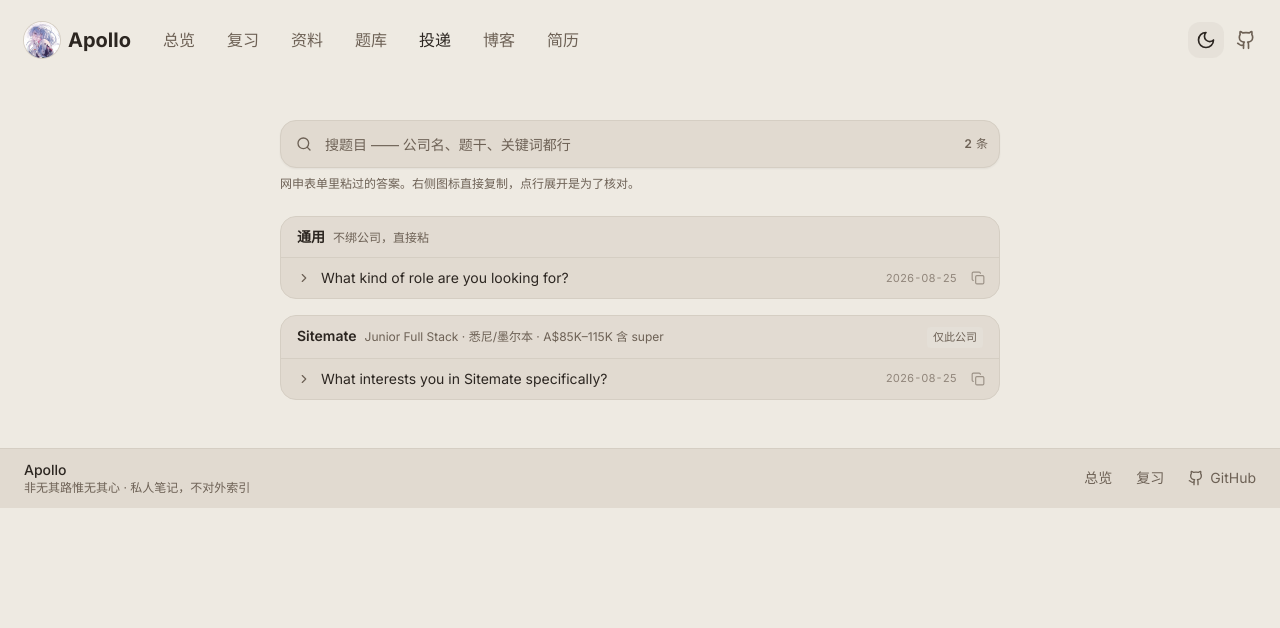
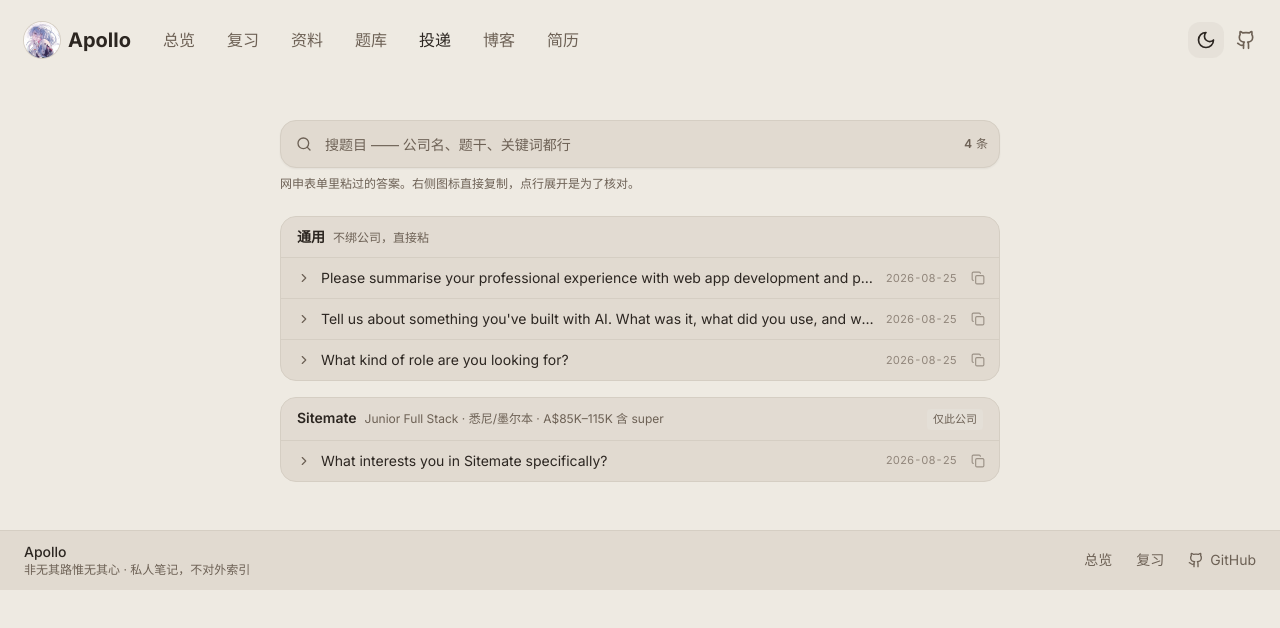
Before and after one commit to Fzgt/apollo, a React (Vite) app: page /apply in a window 1280 px wide. Shown: the top 628 px of the page. Built offline with nearby package versions, Linux system fonts and the light colour scheme.

Commit message:
feat: 投递库补上经历总结与 AI 项目两题

```diff
--- a/src/content/applications/general.ts
+++ b/src/content/applications/general.ts
@@ -8,6 +8,35 @@ export const general: ApplicationGroup = {
   title: '通用',
   subtitle: '不绑公司，直接粘',
   answers: [
+    {
+      id: 'web-experience-summary',
+      q: 'Please summarise your professional experience with web app development and previous projects',
+      keywords: [
+        '工作经历', '经验总结', 'summarise experience', 'background', 'tell us about your experience',
+        'Beyz', 'BioMap', 'Baidu', 'Periplus', 'WinterFell', 'OpenClaw',
+      ],
+      used: '2026-08-25',
+      note: '倒序讲三段经历，每段落在一个可核对的数字上。末段把副业和 agentic 工作方式收成一句「这已经是我干活的方式」——不是学习意愿，是既成事实。Vue 写在 React 旁边，别漏。',
+      a: `I'm a full-stack engineer with just over two years across consumer and enterprise web products, working mostly in TypeScript — React and Vue on the front, Node.js services behind them.
+
+Most recently at Beyz (Canada, remote, Jan–Oct 2024) I was a full-stack engineer on a real-time interview copilot, and built the core feature end to end: tab and system audio captured in the browser, streamed over a WebSocket to a live speech recogniser, with GPT-4o answers streamed back token by token and a four-state machine dropping overlapping generations. I also owned the paid conversion path — Stripe Checkout on Next.js, tRPC and Drizzle, with entitlements written only by signature-verified webhooks — and was sole author of a NestJS/Fastify service for subscription emails and scheduled payment reminders, Dockerised and deployed to EC2 through GitHub Actions, plus the repo's first CI gate.
+
+At BioMap (Beijing, 2022) I led the React 18 + TypeScript architecture for Digital OS, the team's core consumer-facing product, and built their LIMS platform in Vue 3. I layered TanStack Query in three tiers with single-source cache keys and mutation-driven invalidation, and built a design system on Radix UI, Storybook and CVA with an MSW mock layer, so frontend delivery ran independent of backend progress.
+
+At Baidu (Beijing, 2021–2022) I worked on the Xiaodu App and Haokan Video. I built a virtualised React feed serving 5M+ daily page views on a custom hook over IntersectionObserver — live DOM nodes stay near 100 at any scroll depth, scroll from 30 to a stable 60 FPS — built the withdrawal client on a path peaking above 2,000 QPS with idempotency keys that survive reloads, and led a Webpack 3-to-5 migration that cut bundle size ~15% and warm build times 70%.
+
+Alongside that I build my own products: Periplus, an agentic LLM travel-research pipeline (FastAPI, React, pgvector) where every claim is bound to an exact source quote and application code — not prompts — enforces citation integrity, with 406 tests that run offline with no API keys; and WinterFell, a WebGPU racing game in React Three Fiber. I also keep two smaller Angular apps (Go and Django backends) in rotation. Day to day I work in Claude Code and Codex, and I self-host OpenClaw — an open-source agent gateway — as a persistent agent with tool access to my own repos, scheduled jobs and custom skills. Agentic engineering is how I already build, not something I'd be picking up on the job.`,
+    },
+    {
+      id: 'built-with-ai',
+      q: "Tell us about something you've built with AI. What was it, what did you use, and what did it change for you or your team?",
+      keywords: ['AI 项目', 'built with AI', 'AI 工具', 'Copilot', 'Beyz', '通知服务', 'NestJS', 'Stripe'],
+      used: '2026-08-25',
+      note: '答的是「我拿 AI 造过什么」，不是「我用过什么 AI 产品」。关键在第二段划的那条线：架构、失败分支和信任边界归我，样板代码和首版测试归模型——2024 年模型弱，反而把分工说清楚了。收在 throughput 上，是团队收益不是个人炫技。',
+      a: `The most useful thing I've built with AI is the standalone notification service at Beyz. I was its sole author: a NestJS and Fastify service handling subscription lifecycle emails and scheduled payment reminders — Dockerised, cron-triggered, deployed to EC2 under PM2 through GitHub Actions, and scalable independently of the main Next.js app. It had to be right about money: six Stripe subscription events, each with its own failure branch, and no path that could downgrade a lifetime purchase. I added the repo's first CI gate along the way — lint, typecheck and build on every push.
+
+This was 2024, when the models were considerably weaker than they are now, and that made the division of labour explicit: I held the architecture, the failure cases and the trust boundaries; the model absorbed boilerplate, unfamiliar framework idioms and the first pass at tests. What it changed was throughput — one engineer shipped and owned a production backend service, and the team stopped queuing behind a backend dependency for anything email- or billing-related.`,
+    },
     {
       id: 'role-looking-for',
       q: 'What kind of role are you looking for?',
```
